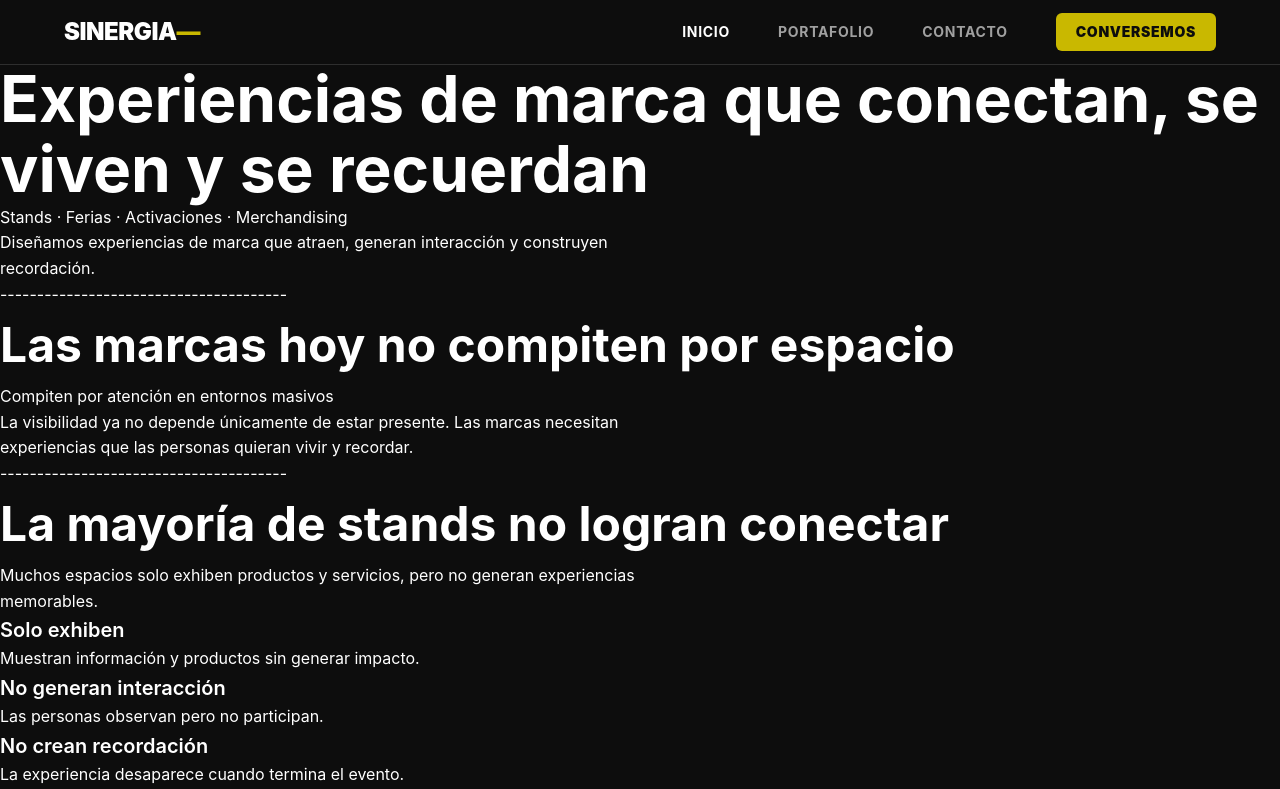
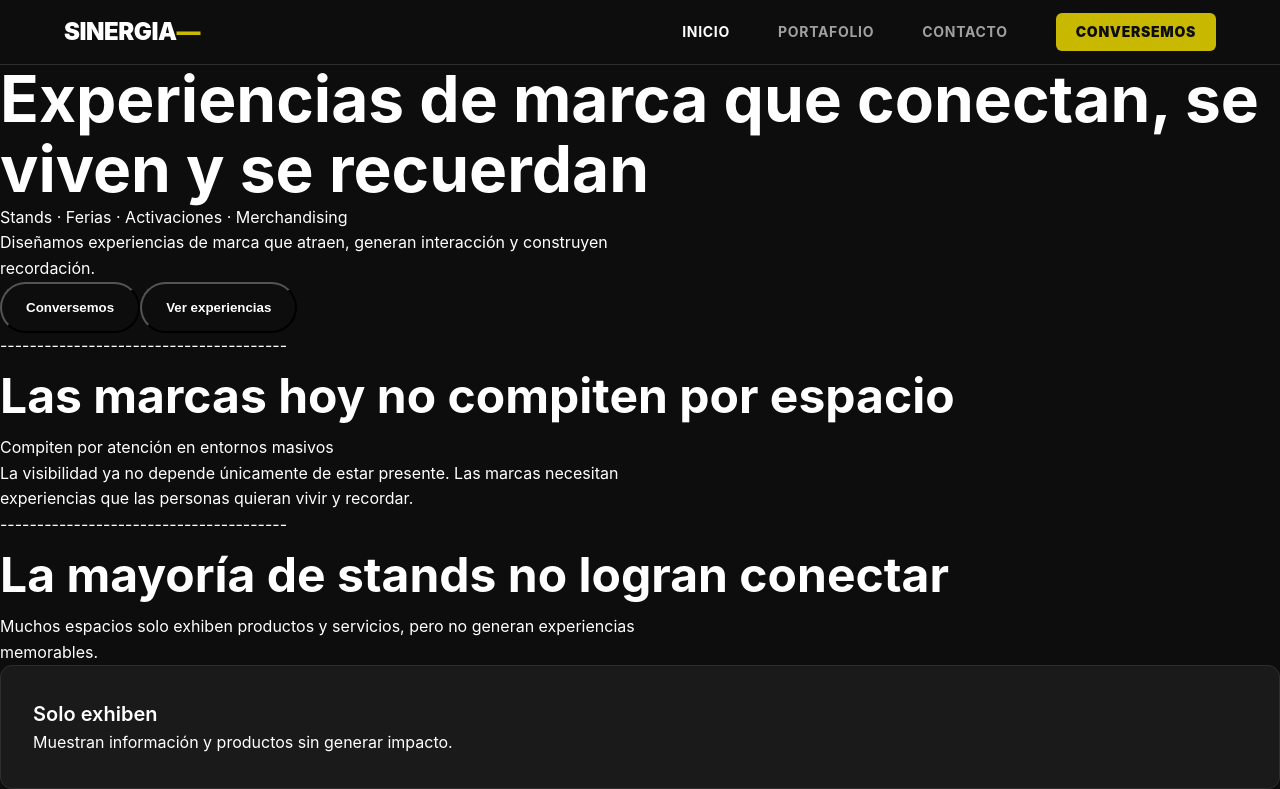
Before and after one commit to WindDistinct/sinergia-landing, a Nuxt app: page / in a window 1280 px wide. Shown: the top 789 px of the page. Built offline with nearby package versions, Linux system fonts and the light colour scheme.

Commit message:
Update UI

```diff
--- a/app/components/ui/Button.vue
+++ b/app/components/ui/Button.vue
@@ -1 +1,25 @@
-<template></template>
+<script setup lang="ts">
+
+    defineProps<{
+        variant?:
+        'primary'
+        |
+        'secondary'
+    }>()
+
+</script>
+
+<template>
+
+    <button
+        :class="[
+        'button',
+        `button-${variant || 'primary'}`
+        ]"
+    >
+
+        <slot/>
+
+    </button>
+
+</template>
--- a/app/components/ui/Card.vue
+++ b/app/components/ui/Card.vue
@@ -1,10 +1,7 @@
-<script setup lang="ts">
-</script>
-
 <template>
 
-<div>
-  <slot />
-</div>
+  <div class="card">
+    <slot />
+  </div>
 
 </template>
```
